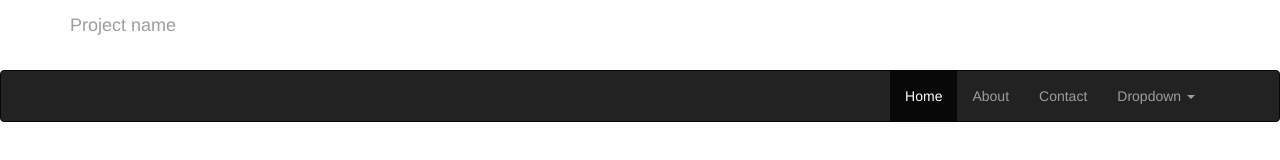
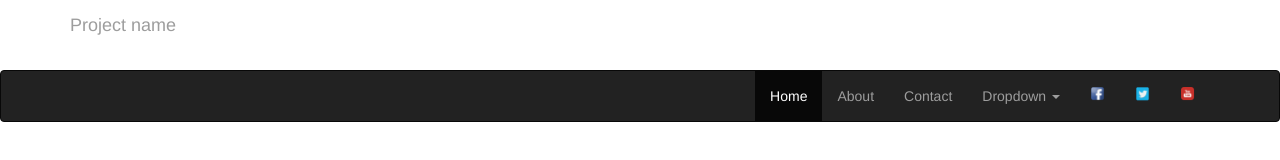
Before and after one commit to xhrist14n/menus_boostrap, a website: page app/menu_single.html in a window 1280 px wide. Shown: the top 160 px of the page. Drawn offline with Linux system fonts and the light colour scheme.

Commit message:
project menus bootstrap

```diff
--- a/app/menu_single.html
+++ b/app/menu_single.html
@@ -73,6 +73,21 @@
               </li>
             </ul>
           </li>
+          <li >
+              <a href="#">
+                  <img src="images/facebook.png" style="width:15px;"/>
+              </a>
+          </li>
+          <li >
+              <a href="#">
+                  <img src="images/twitter.png" style="width:15px;"/>
+              </a>
+          </li>
+          <li >
+              <a href="#">
+                  <img src="images/youtube.png" style="width:15px;"/>
+              </a>
+          </li>
         </ul>
       </div><!--/.nav-collapse -->
     </div>
```
